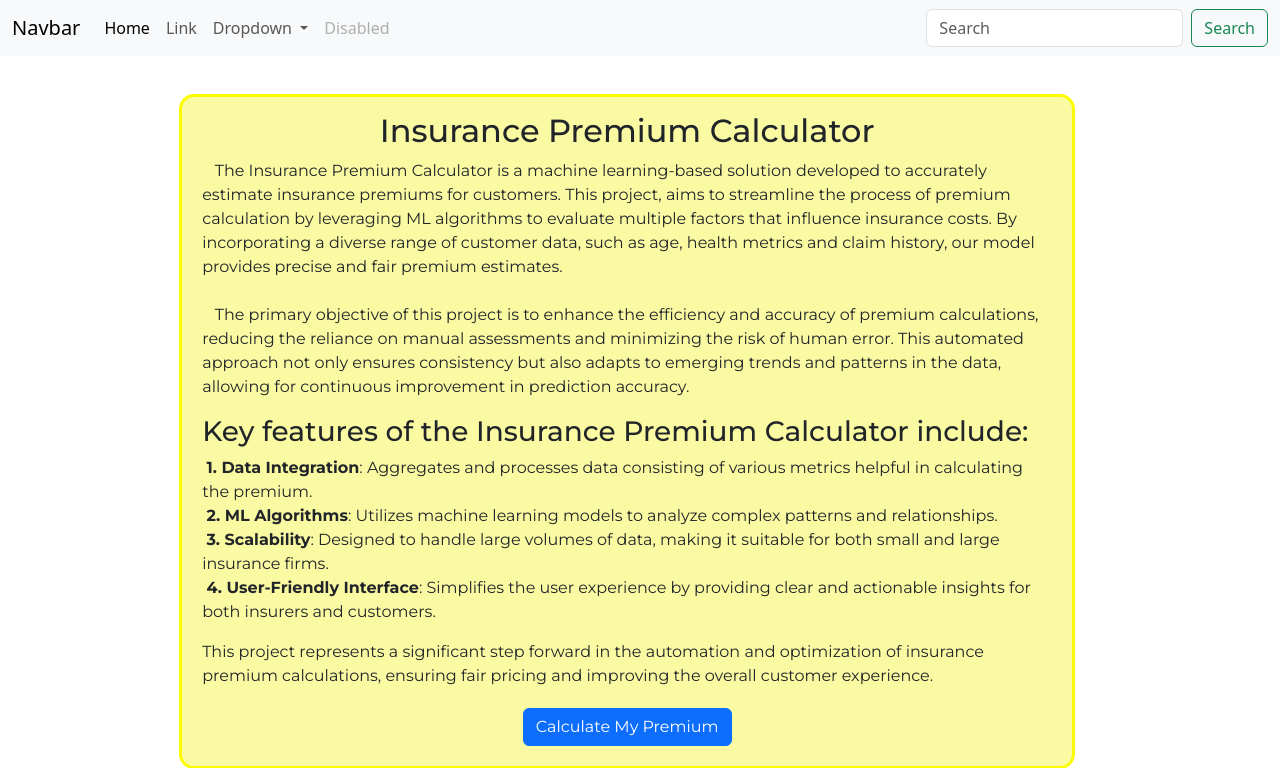
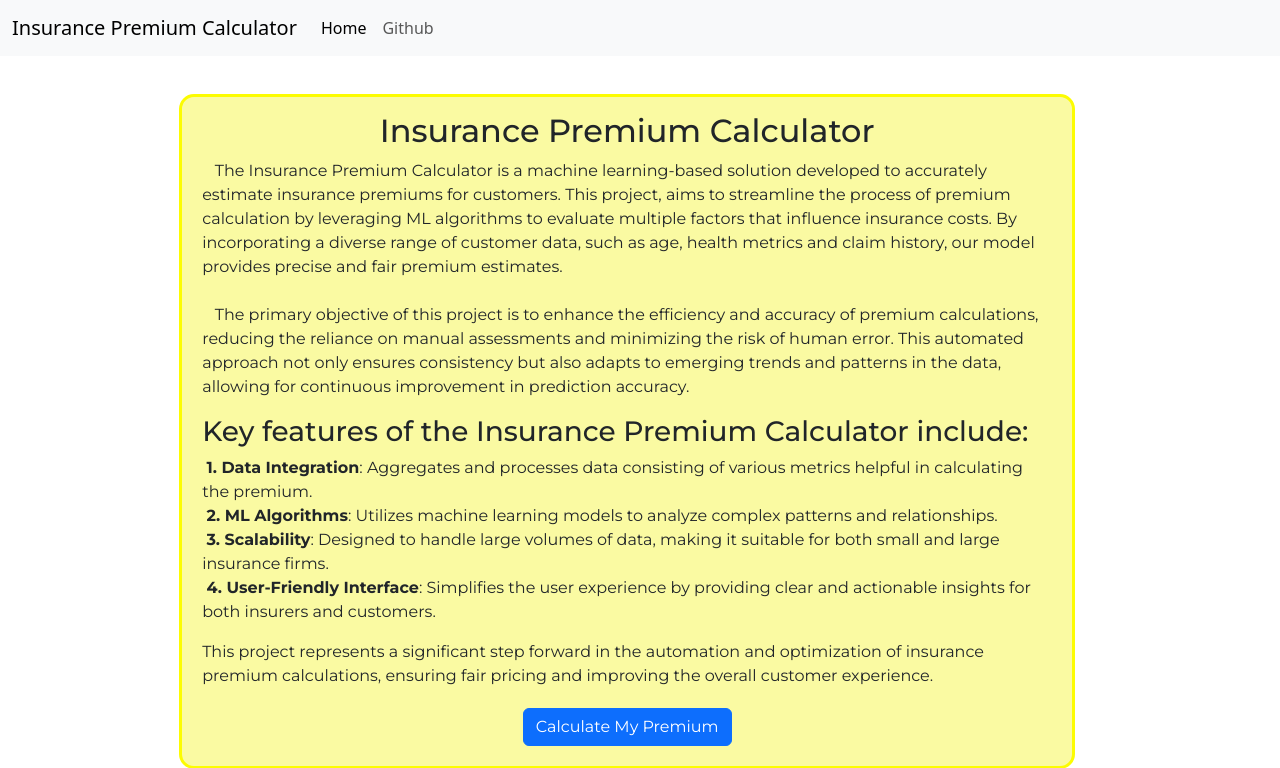
Before and after one commit to GAuravY19/customer-churn, a Flask app: page / in a window 1280 px wide. Shown: the top 768 px of the page. Run offline with Flask 3, Linux system fonts and the light colour scheme.

Commit message:
Navbar changes made

```diff
--- a/deploy/templates/index.html
+++ b/deploy/templates/index.html
@@ -8,13 +8,14 @@
         <link href="https://cdn.jsdelivr.net/npm/bootstrap@5.3.3/dist/css/bootstrap.min.css" rel="stylesheet" integrity="sha384-QWTKZyjpPEjISv5WaRU9OFeRpok6YctnYmDr5pNlyT2bRjXh0JMhjY6hW+ALEwIH" crossorigin="anonymous">
         <link href="{{url_for('static', filename = 'index.css')}}" rel='stylesheet'>
         <link href="{{url_for('static', filename = 'home.css')}}" rel='stylesheet'>
+        <link href="{{url_for('static', filename = 'info.css')}}" rel='stylesheet'>
     </head>
     <body>
     <!-- Navbar start -->
 
     <nav class="navbar navbar-expand-lg bg-body-tertiary">
         <div class="container-fluid">
-            <a class="navbar-brand" href="#">Navbar</a>
+            <a class="navbar-brand" href="#">Insurance Premium Calculator</a>
             <button class="navbar-toggler" type="button" data-bs-toggle="collapse" data-bs-target="#navbarSupportedContent" aria-controls="navbarSupportedContent" aria-expanded="false" aria-label="Toggle navigation">
                 <span class="navbar-toggler-icon"></span>
             </button>
@@ -22,30 +23,12 @@
             <div class="collapse navbar-collapse" id="navbarSupportedContent">
                 <ul class="navbar-nav me-auto mb-2 mb-lg-0">
                     <li class="nav-item">
-                        <a class="nav-link active" aria-current="page" href="#">Home</a>
+                        <a class="nav-link active" aria-current="page" href="{{url_for('home')}}">Home</a>
                     </li>
                     <li class="nav-item">
-                        <a class="nav-link" href="#">Link</a>
-                    </li>
-                    <li class="nav-item dropdown">
-                        <a class="nav-link dropdown-toggle" href="#" role="button" data-bs-toggle="dropdown" aria-expanded="false">
-                            Dropdown
-                        </a>
-                        <ul class="dropdown-menu">
-                            <li><a class="dropdown-item" href="#">Action</a></li>
-                            <li><a class="dropdown-item" href="#">Another action</a></li>
-                            <li><hr class="dropdown-divider"></li>
-                            <li><a class="dropdown-item" href="#">Something else here</a></li>
-                        </ul>
-                    </li>
-                    <li class="nav-item">
-                        <a class="nav-link disabled" aria-disabled="true">Disabled</a>
+                        <a class="nav-link" href="https://github.com/GAuravY19/customer-churn" target='_blank'>Github</a>
                     </li>
                 </ul>
-                <form class="d-flex" role="search">
-                    <input class="form-control me-2" type="search" placeholder="Search" aria-label="Search">
-                    <button class="btn btn-outline-success" type="submit">Search</button>
-                </form>
             </div>
         </div>
     </nav>
```
